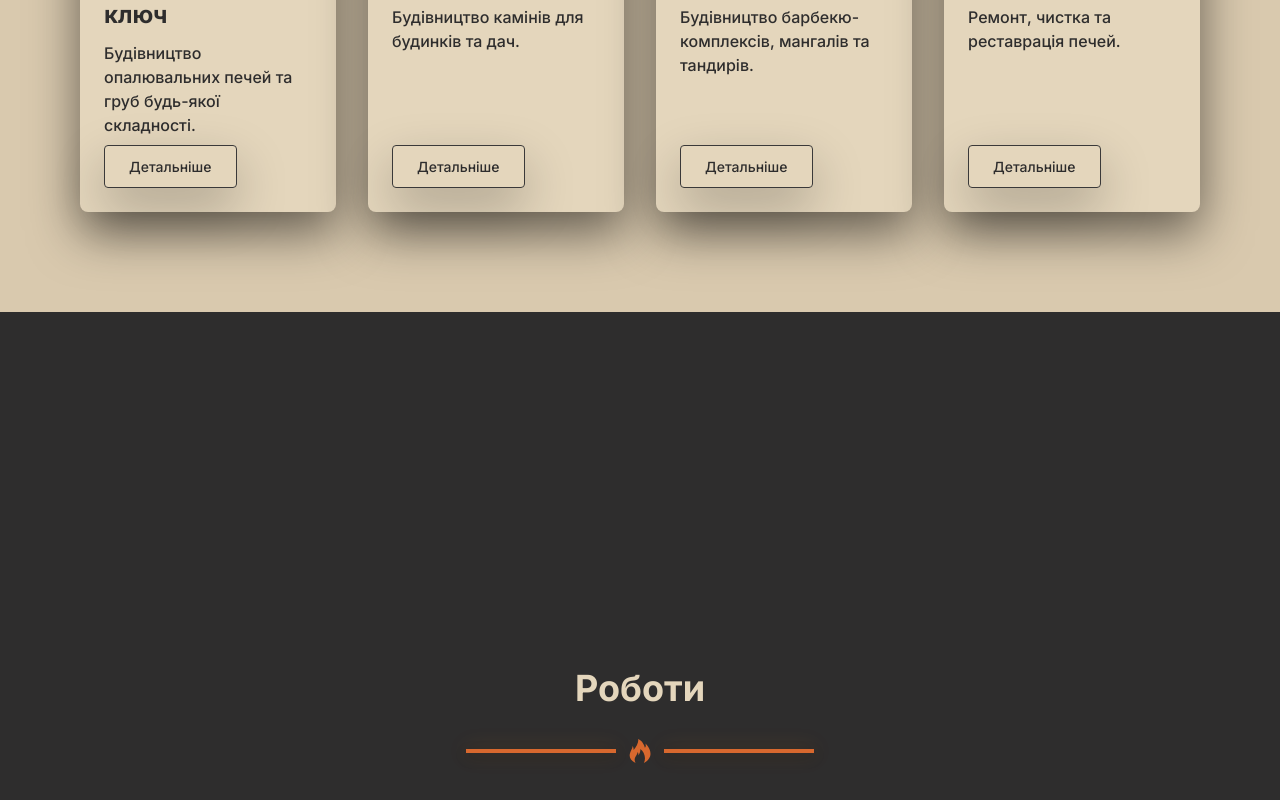
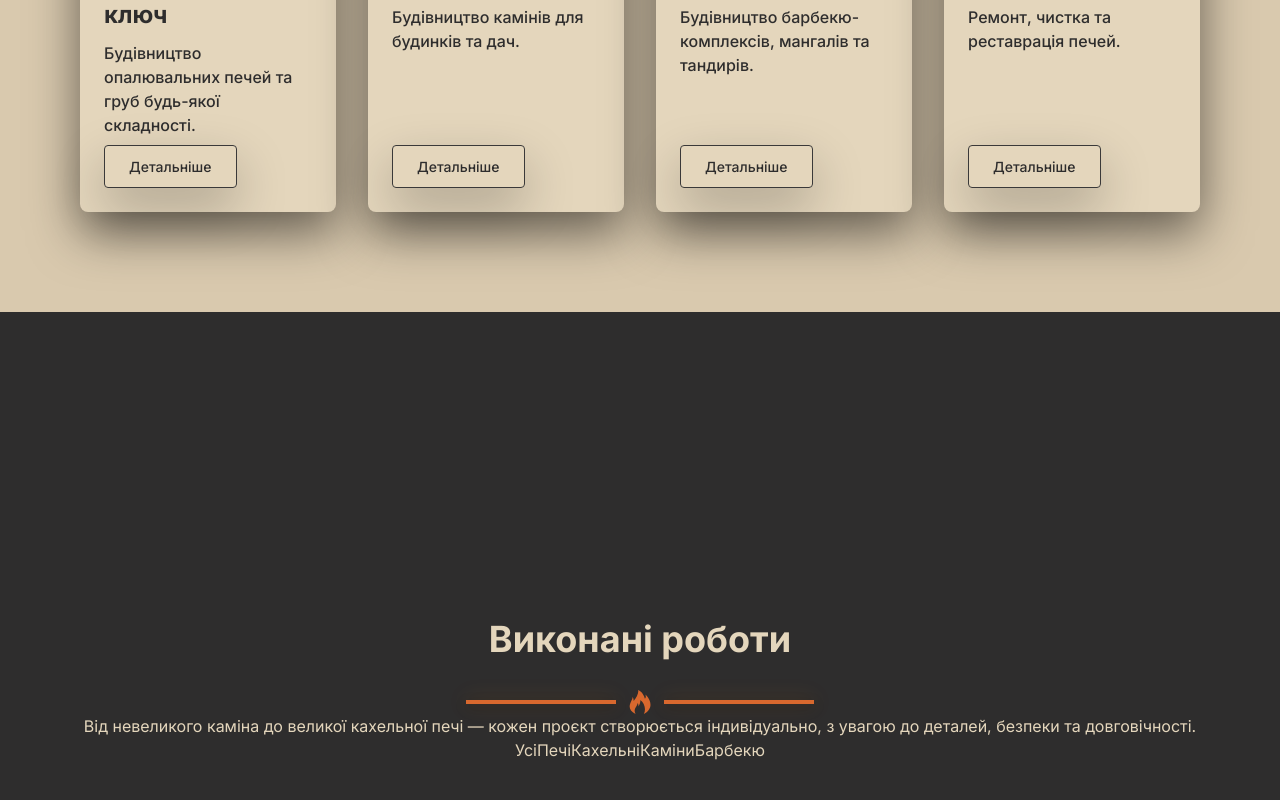
Before and after one commit to lkarm67/warmtouch, a Next.js app: page / in a window 1280 px wide. Shown: the part 2629-3429 px from the top of the page. Built offline with nearby package versions, Linux system fonts and the light colour scheme.

Commit message:
add new portfolio components, fix Portfolio.tsx? Portfolio.module.css

```diff
--- a/components/Portfolio/Portfolio.module.css
+++ b/components/Portfolio/Portfolio.module.css
@@ -38,3 +38,34 @@
     height: 24px;
     fill: var(--accent-color);
 }
+
+.filter {
+    display: flex;
+    justify-content: center;
+    flex-wrap: wrap;
+    gap: 14px;
+    margin-bottom: 50px;
+}
+
+.button {
+    padding: 12px 28px;
+    border: 1px solid #5f4635;
+    border-radius: 40px;
+    background: transparent;
+    color: #2f2f2f;
+    font-size: 16px;
+    font-weight: 500;
+    cursor: pointer;
+    transition: .3s;
+}
+
+.button:hover {
+    background: #ece7df;
+}
+
+.active {
+    background: #b55422;
+    border-color: #b55422;
+    color: white;
+    box-shadow: 0 0 15px rgba(181,84,34,.35);
+}
--- a/components/Portfolio/Portfolio.tsx
+++ b/components/Portfolio/Portfolio.tsx
@@ -1,9 +1,23 @@
+'use client';
+
+import { useState } from 'react';
 import css from './Portfolio.module.css';
+import { works } from './portfolioData';
+import PortfolioCard from './PortfolioCard';
+import PortfolioFilter from './PortfolioFilter';
 
 export default function Portfolio () {
+    const [activeCategory, setActiveCategory] = useState('Усі');
+
+const filteredWorks =
+  activeCategory === 'Усі'
+    ? works
+    : works.filter(work => work.category === activeCategory);
+
+
     return(
         <section className={css.portfolio + ' container'}>
-            <h2 className={css.title}>Роботи</h2>
+            <h2 className={css.title}>Виконані роботи</h2>
             <div className={css.dividerContainer}>
                 <hr className={css.divider}/>
                     <svg className={css.icon_fire}>
@@ -11,6 +25,29 @@ export default function Portfolio () {
                     </svg>
                 <hr className={css.divider}/>
             </div>
+            <p className={css.description}>Від невеликого каміна до великої кахельної печі
+                 — кожен проєкт створюється індивідуально, з увагою до деталей, безпеки
+                 та довговічності.
+            </p>
+
+             {/* Тут буде фільтр */}
+            <div className={css.filter}>
+                <PortfolioFilter
+                    activeCategory={activeCategory}
+                    setActiveCategory={setActiveCategory}
+    />
+            </div>
+
+            {/* Тут буде галерея */}
+            <div className={css.grid}>
+                {filteredWorks.map(work => (
+                    <PortfolioCard
+                        key={work.id}
+                        work={work}
+        />
+      ))}
+            </div>
+
         </section>
     )
 }
--- /dev/null
+++ b/components/Portfolio/PortfolioCard.tsx
@@ -0,0 +1,9 @@
+export default function PortfolioCard({ title, description, image }: { title: string; description: string; image: string }) {
+    return (
+        <div className="card">
+            <img src={image} alt={title} />
+            <h3>{title}</h3>
+            <p>{description}</p>
+        </div>
+    );
+}
--- /dev/null
+++ b/components/Portfolio/PortfolioFilter.tsx
@@ -0,0 +1,28 @@
+interface Props {
+    activeCategory: string;
+    setActiveCategory: (category: string) => void;
+}
+
+export default function PortfolioFilter({ activeCategory, setActiveCategory }: Props) {
+    const categories = [
+        'Усі',
+        'Печі',
+        'Кахельні',
+        'Каміни',
+        'Барбекю'
+    ];
+
+    return (
+        <div className="filter">
+            {categories.map(category => (
+                <button
+                    key={category}
+                    className={activeCategory === category ? 'active' : ''}
+                    onClick={() => setActiveCategory(category)}
+                >
+                    {category}
+                </button>
+            ))}
+        </div>
+    );
+}
--- /dev/null
+++ b/components/Portfolio/portfolioData.ts
@@ -0,0 +1,23 @@
+export const works = [
+   {
+        id: 1,
+        title: "...",
+        category: "Печі",
+        image: "...",
+   },
+   {
+        id: 2,
+        title: 'Кахельна піч',
+        category: 'Кахельні',
+    },
+    {
+        id: 3,
+        title: 'Камін',
+        category: 'Каміни',
+    },
+    {
+        id: 4,
+        title: 'Барбекю',
+        category: 'Барбекю',
+    },
+];
--- a/components/Services/Services.tsx
+++ b/components/Services/Services.tsx
@@ -29,8 +29,8 @@ export default function Services() {
             <Image
               src={service.image}
               alt={service.title}
-              width={150}
-              height={200}
+              width={776}
+              height={908}
               sizes="(max-width: 768px) 100vw, (max-width: 1024px) 50vw, 40vw"
               className={css.serviceImage}
             />
```
Also changed, not shown: components/Portfolio/PortfolioCard.module.css (added).
